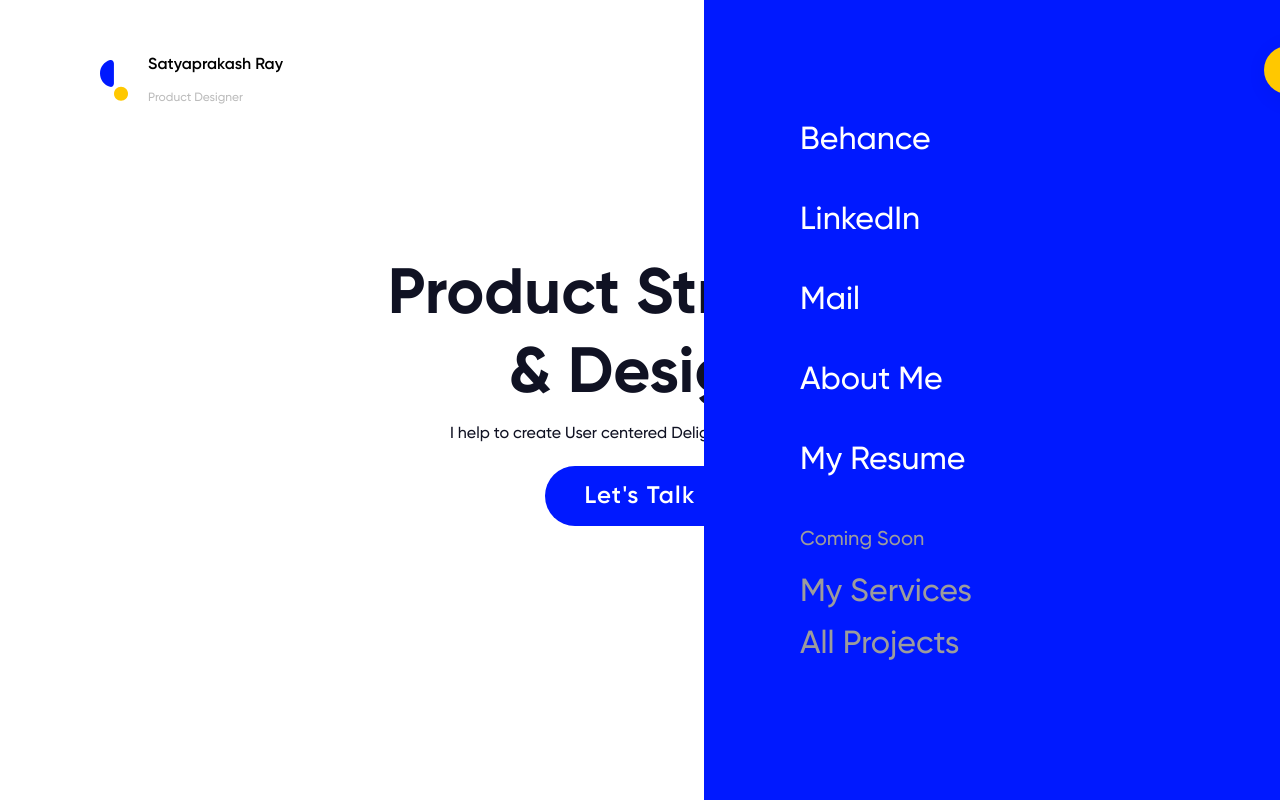
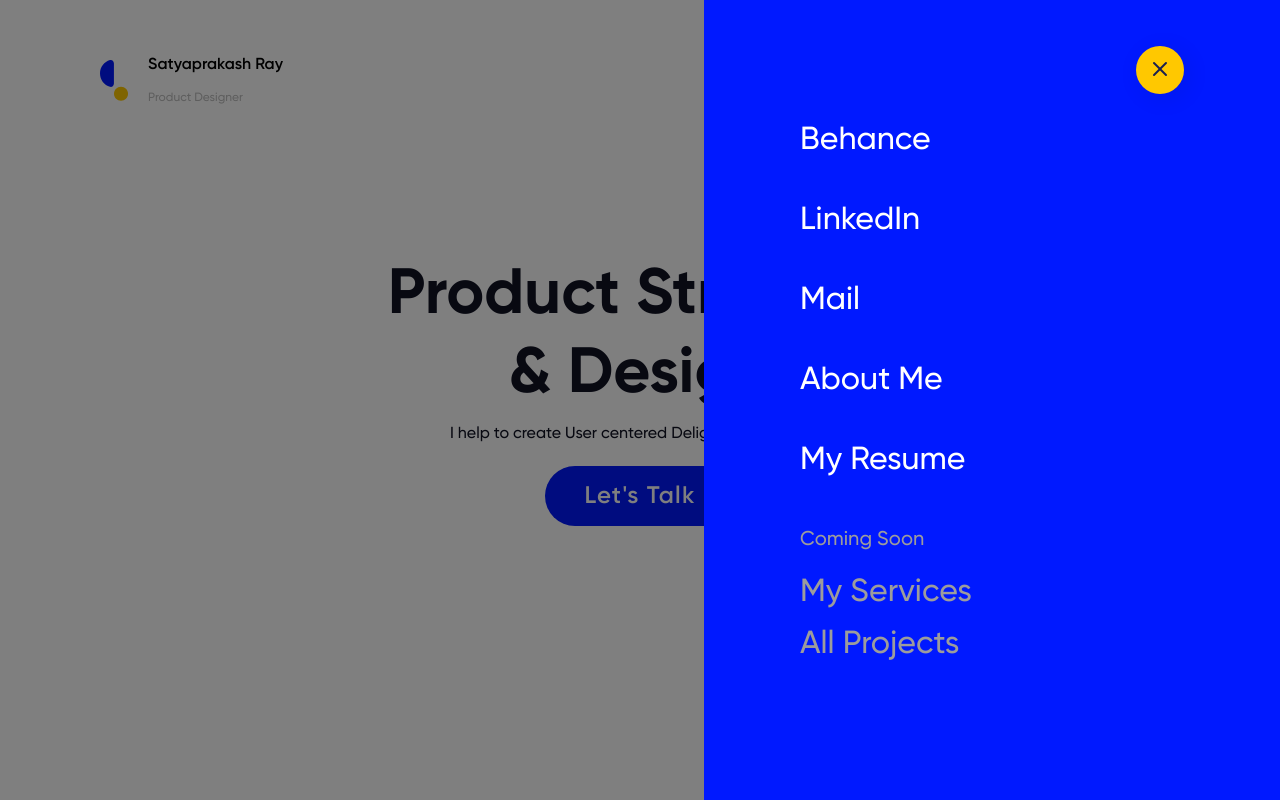
Before and after one commit to heytulsiprasad/satya-design, a Next.js app: page / in a window 1280 px wide. Shown: the top 800 px of the page. Built offline with nearby package versions, Linux system fonts and the light colour scheme.

Commit message:
Add drawer bug fixes and improvements

```diff
--- a/components/Sidebar/index.js
+++ b/components/Sidebar/index.js
@@ -7,7 +7,7 @@ import cross from '../../assets/cross.svg'
 // eslint-disable-next-line react/display-name
 const Sidebar = forwardRef(({ open, setOpen }, ref) => {
   return (
-    <SidebarContainer close={!open} ref={ref}>
+    <SidebarContainer open={open} ref={ref}>
       <Close>
         <button onClick={() => setOpen((c) => !c)}>
           <Image src={cross} alt="Close button" width={24} height={24} />
--- a/components/Sidebar/styles.js
+++ b/components/Sidebar/styles.js
@@ -2,18 +2,21 @@ import styled from 'styled-components'
 
 export const SidebarContainer = styled.div`
   height: 100vh;
-  width: 55vw;
+  width: 45vw;
   background: #0019ff;
   color: #fff;
   position: fixed;
   z-index: 100;
   top: 0;
-  left: ${(props) => (props.close ? '100vw' : '55vw')};
+  left: ${(props) => (!props.open ? '100vw' : '55vw')};
   display: flex;
   flex-direction: column;
   padding: 4.6rem 9.6rem;
   overflow: hidden;
-  transition: left 0.5s cubic-bezier(0.82, 0.085, 0.395, 0.895);
+  transition: left 0.5s cubic-bezier(0.82, 0.085, 0.395, 0.895),
+    box-shadow 0.5s cubic-bezier(0.82, 0.085, 0.395, 0.895);
+  box-shadow: ${(props) =>
+    props.open ? '0 0 0 10000px rgba(0, 0, 0, 0.5)' : '0'};
 `
 
 export const Close = styled.div`
```
